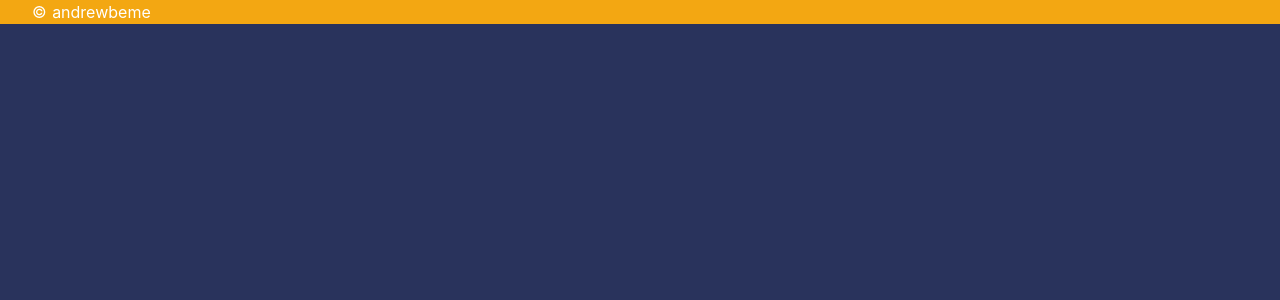
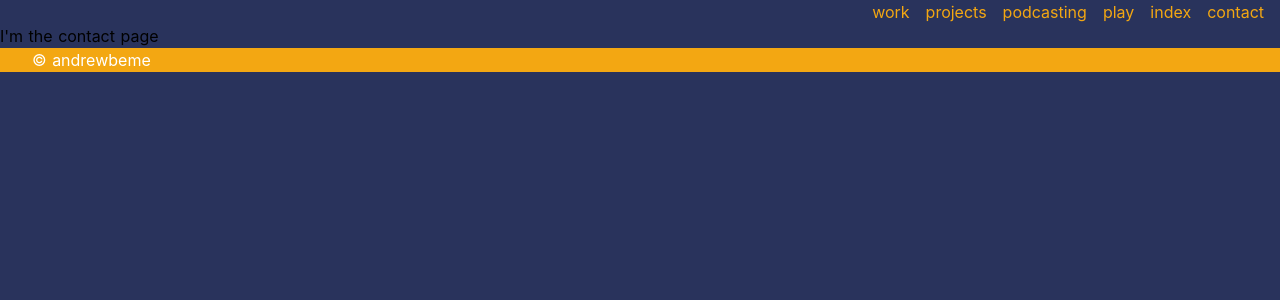
Before and after one commit to andrew-os/andrewbe-nuxt, a Nuxt app: page /contact in a window 1280 px wide. Before the commit this address had no page. Shown: the top 300 px of the page. Built offline with nearby package versions, Linux system fonts and the light colour scheme.

Commit message:
add nav component with v-for to loop over routes, order hack by adding flex direction

```diff
--- /dev/null
+++ b/components/Nav.vue
@@ -0,0 +1,19 @@
+<template >
+    <nav class="flex flex-row flex-row-reverse">
+       <nuxt-link v-for="route in $router.options.routes" :key="route.path" :to="route.path"
+       class="text-primary pr-4" >
+           {{ route.name }}
+       </nuxt-link>
+
+    </nav>
+</template>
+
+<script>
+
+export default{
+    mounted(){
+        console.log(this.$router.options.routes)
+    }
+}
+
+</script>
--- a/layouts/default.vue
+++ b/layouts/default.vue
@@ -1,17 +1,22 @@
 <template>
   <div class="flex flex-col min-h-screen bg-secondary">
+    <Nav />
     <nuxt />
     <Footer />
   </div>
 </template>
 
 <script>
+
 import Footer from '~/components/Footer.vue'
+import Nav from '~/components/Nav'
 
 export default{
   components:{
+    Nav,
     Footer
-  }
+  },
+
 }
 </script>
 
--- /dev/null
+++ b/pages/contact.vue
@@ -0,0 +1,3 @@
+<template>
+    <h1>I'm the contact page</h1>
+</template>
```
Also changed, not shown: pages/play.vue (added), pages/podcasting.vue (added), pages/projects.vue (added), pages/work.vue (added).
